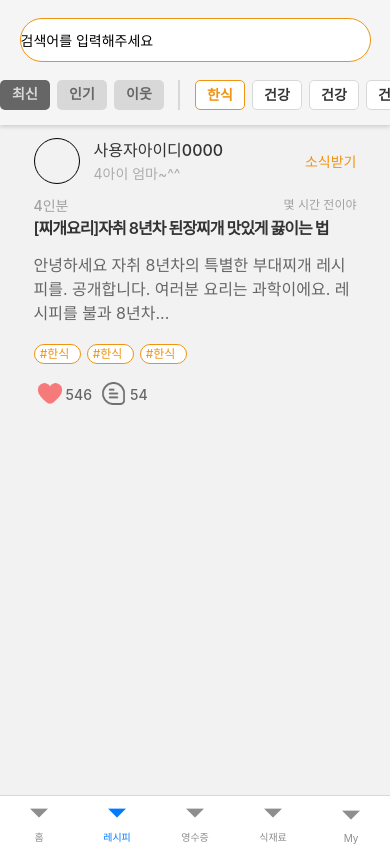
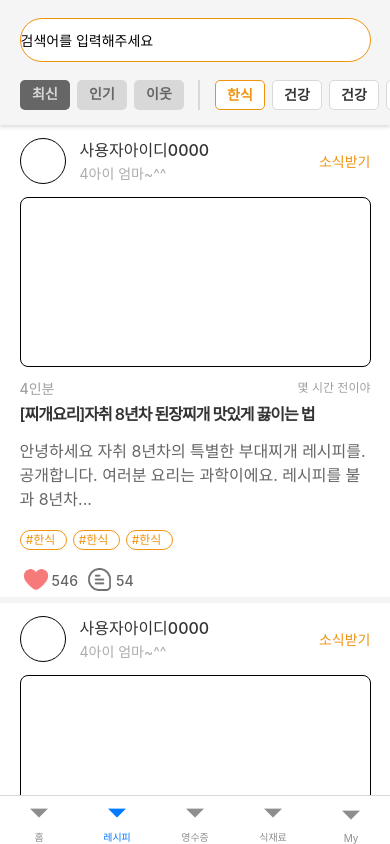
Before and after one commit to recipetalk/front-end, a React Native app: screen /Recipe in a window 390 px wide. Built offline with nearby package versions, Linux system fonts and the light colour scheme.

Commit message:
Design: 레시피 홈 UI 작업 완료

```diff
--- a/src/components/atoms/CreatedDateLabel.js
+++ b/src/components/atoms/CreatedDateLabel.js
@@ -3,8 +3,6 @@ import React from 'react';
 
 export default function CreatedDateLabel({createdDate}) {
   const Label = styled.Text`
-    position: absolute;
-    right: 0;
     font-style: normal;
     font-weight: 400;
     font-size: 12px;
--- a/src/components/templates/RecipeHome/RecentRecipeComponent.js
+++ b/src/components/atoms/board/BoardComponent.js
@@ -1,13 +1,15 @@
-import SimpleProfileWithDescription from '../../atoms/profile/SimpleProfileWithDescription';
-import RecipeSimpleDescription from '../../atoms/board/RecipeSimpleDescription';
+import SimpleProfileWithDescription from '../profile/SimpleProfileWithDescription';
+import RecipeSimpleDescription from './RecipeSimpleDescription';
 import styled from 'styled-components/native';
 import React from 'react';
 
-export default function RecentRecipeComponent() {
-  const RecentRecipeComponent = styled.View``;
+export default function BoardComponent() {
+  const BoardComponent = styled.View`
+    background-color: #ffffff;
+  `;
 
   return (
-    <RecentRecipeComponent>
+    <BoardComponent>
       <SimpleProfileWithDescription
         nickname={'사용자아이디0000'}
         description={'4아이 엄마~^^'}
@@ -20,6 +22,6 @@ export default function RecentRecipeComponent() {
         }
         quantity={'4'}
       />
-    </RecentRecipeComponent>
+    </BoardComponent>
   );
 }
--- a/src/components/atoms/board/LikeAndComment/LikeAndCommentNum.js
+++ b/src/components/atoms/board/LikeAndComment/LikeAndCommentNum.js
@@ -6,7 +6,8 @@ export default function LikeAndCommentNum({likeNum, isLiked, commentNum}) {
     height: 25px;
     gap: 10px;
     flex-direction: row;
-    margin-top: 5px;
+
+    margin: auto 0;
   `;
 
   const LikeImg = styled.Image`
--- a/src/components/atoms/board/RecipeSimpleDescription.js
+++ b/src/components/atoms/board/RecipeSimpleDescription.js
@@ -13,15 +13,26 @@ export default function RecipeSimpleDescription({
   description,
   createdDate,
 }) {
-  const ThumbnailImg = thumbnailUrl !== '' ? styled.Image`` : styled.View``;
+  const ThumbnailImg =
+    thumbnailUrl !== undefined
+      ? styled.Image`
+          width: 100%;
+          height: 170px;
+          border: 1px solid black;
+          border-radius: 8px;
+        `
+      : styled.View`
+          width: 100%;
+          height: 170px;
+          border: 1px solid black;
+          border-radius: 8px;
+        `;
 
   const RecipeSimpleDescriptionContainer = styled.View`
-    align-items: flex-start;
     padding: 0px;
     gap: 13px;
-
-    width: 323px;
-    height: 375px;
+    width: 90%;
+    height: 400px;
 
     margin: 0 auto;
   `;
@@ -32,7 +43,7 @@ export default function RecipeSimpleDescription({
     font-size: 16px;
     letter-spacing: -1px;
     color: #333333;
-    margin-top: -12px;
+    margin-top: -9px;
   `;
 
   const Description = styled.Text`
@@ -46,10 +57,19 @@ export default function RecipeSimpleDescription({
     color: #666666;
   `;
 
+  const ViewAndCreatedDateLabelContainer = styled.View`
+    display: flex;
+    flex-direction: row;
+    justify-content: space-between;
+  `;
+
   return (
     <RecipeSimpleDescriptionContainer>
-      <RecipeQuantityLabel quantity={quantity} />
-      <CreatedDateLabel createdDate={createdDate} />
+      <ThumbnailImg />
+      <ViewAndCreatedDateLabelContainer>
+        <RecipeQuantityLabel quantity={quantity} />
+        <CreatedDateLabel createdDate={createdDate} />
+      </ViewAndCreatedDateLabelContainer>
       <TitleText>{title}</TitleText>
       <Description>{description}</Description>
       <Hashtag hashtags={hashtags} />
--- a/src/components/atoms/profile/SimpleProfileWithDescription.js
+++ b/src/components/atoms/profile/SimpleProfileWithDescription.js
@@ -15,7 +15,7 @@ export default function SimpleProfileWithDescription({
   `;
 
   const SimpleProfile = styled.View`
-    width: 323px;
+    width: 90%;
     height: 46px;
 
     margin: auto auto;
--- /dev/null
+++ b/src/components/organisms/RecipeHome/RecentRecipeComponent.js
@@ -0,0 +1,22 @@
+import React from 'react';
+import styled from 'styled-components/native';
+import {FlatList, TouchableOpacity} from 'react-native';
+import BoardComponent from '../../atoms/board/BoardComponent';
+
+export default function RecentRecipeComponent() {
+  const data = [1, 2, 3, 4];
+
+  const renderItem = ({item}) => {
+    const HorizonalBar = styled.View`
+      border: 3px solid #f5f5f5;
+    `;
+    return (
+      <TouchableOpacity>
+        <BoardComponent />
+        <HorizonalBar />
+      </TouchableOpacity>
+    );
+  };
+
+  return <FlatList data={data} renderItem={renderItem} />;
+}
--- a/src/components/organisms/RecipeHome/SearchWithFilterHeader.js
+++ b/src/components/organisms/RecipeHome/SearchWithFilterHeader.js
@@ -2,7 +2,7 @@ import React from 'react';
 import {Platform} from 'react-native';
 import styled from 'styled-components/native';
 import SearchInput from '../../atoms/SearchInput';
-import RadioButton from './RadioButton';
+import RadioButton from '../../atoms/board/RadioButton';
 import {useSelector, useDispatch} from 'react-redux';
 import {setFirstClicked} from '../../../store/RecipeHome/FirstFilterClicked';
 import {setSecondClicked} from '../../../store/RecipeHome/SecondFilterClicked';
@@ -13,10 +13,12 @@ const SearchWithFilterHeader = () => {
       ? styled.SafeAreaView`
           background: #f5f5f5;
           box-shadow: 0px 2px 4px rgba(0, 0, 0, 0.15);
+          z-index: 1;
         `
       : styled.View`
           background: #f5f5f5;
           box-shadow: 0px 2px 4px rgba(0, 0, 0, 0.15);
+          z-index: 1;
         `;
 
   const SearchInputContainer = styled.View`
@@ -24,7 +26,9 @@ const SearchWithFilterHeader = () => {
     margin: 0 auto;
   `;
 
-  const HorizontalScrollContainer = styled.ScrollView``;
+  const HorizontalScrollContainer = styled.ScrollView`
+    margin-left: 20px;
+  `;
 
   const firstClicked = useSelector(state => state.firstFilterClicked.value);
   const secondClicked = useSelector(state => state.secondFilterClicked.value);
--- a/src/pages/RecipeScreen.js
+++ b/src/pages/RecipeScreen.js
@@ -2,7 +2,7 @@ import React from 'react';
 import {Platform} from 'react-native';
 import styled from 'styled-components/native';
 import SearchWithFilterHeader from '../components/organisms/RecipeHome/SearchWithFilterHeader';
-import RecentRecipeComponent from '../components/templates/RecipeHome/RecentRecipeComponent';
+import RecentRecipeComponent from '../components/organisms/RecipeHome/RecentRecipeComponent';
 
 const RecipeScreen = () => {
   return (
```
Also changed, not shown: src/components/atoms/board/RadioButton.js (renamed from src/components/organisms/RecipeHome/RadioButton.js).
